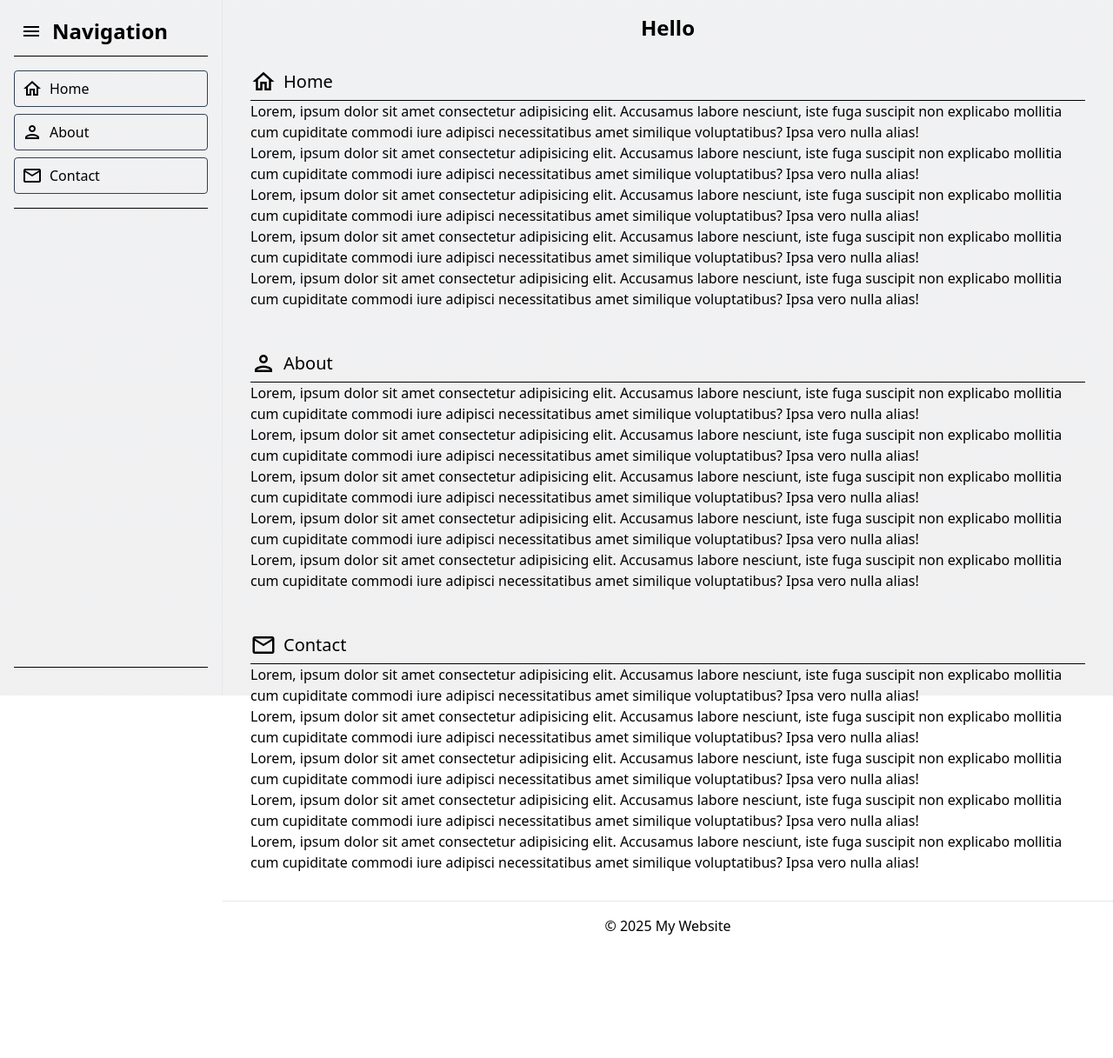
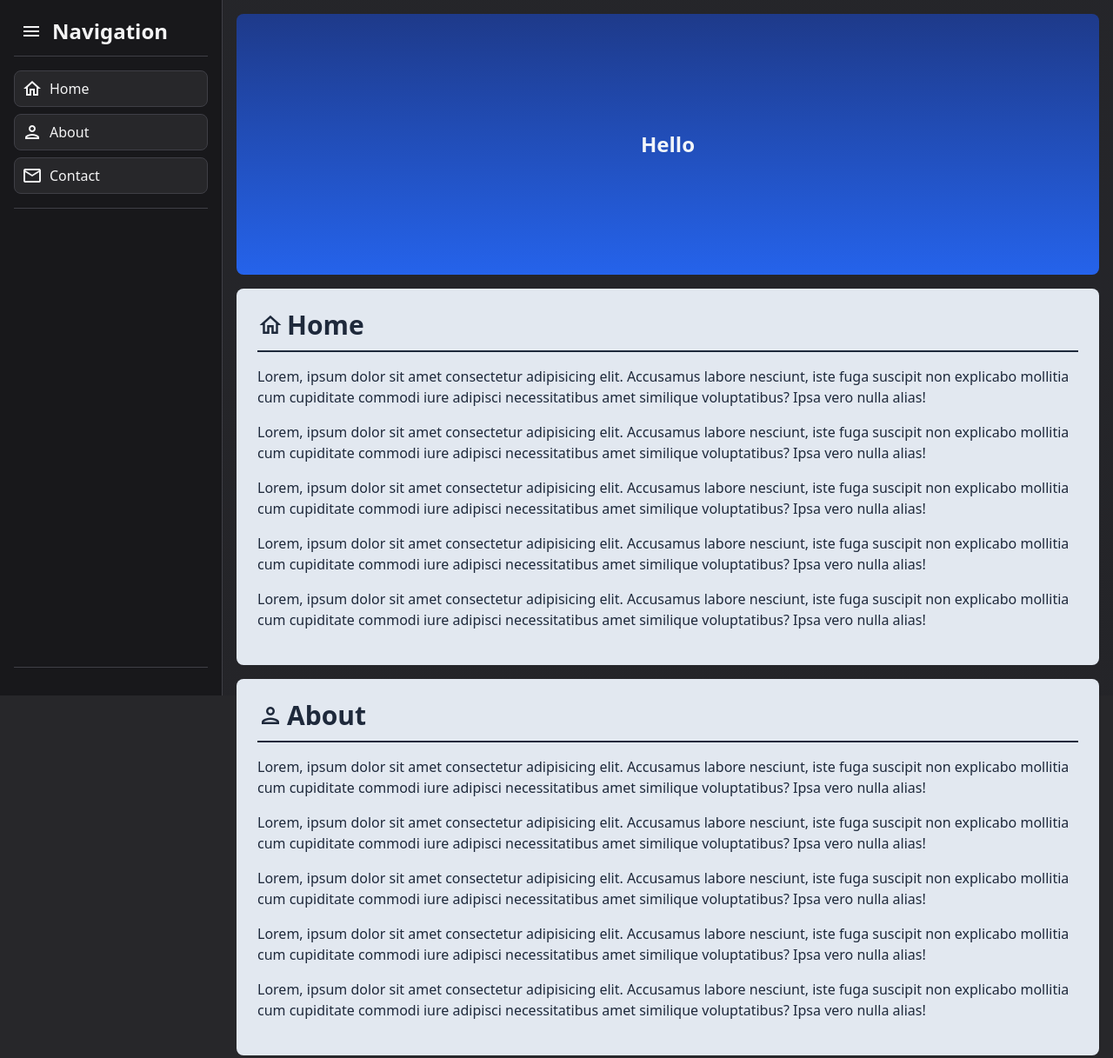
Before and after one commit to dfmirick/dfmirick.github.io, a plain HTML site: page index.html in a window 1280 px wide. Shown: the top 1217 px of the page at 87% size. Before the commit the page ends 1093 px from the top, so only its background shows below. Drawn offline with nearby package versions, Linux system fonts and the light colour scheme.

Commit message:
refactor: finish Tailwind migration

```diff
--- a/index.html
+++ b/index.html
@@ -10,72 +10,78 @@
     <link rel="stylesheet" href="style.css">
     <title>My Website</title>
 </head>
-<body>
+<body class="bg-zinc-800">
 
     <!-- Sidebar -->
-    <aside id="sidebar" class="flex flex-col border-r p-4">
+    <aside id="sidebar" class="flex flex-col bg-zinc-900 text-zinc-100 border-r border-zinc-700 p-4">
         <div class="flex items-center overflow-hidden gap-1">
-            <button id="sidebar-toggle" class="flex items-center justify-center p-2 rounded hover:bg-slate-800 transition-colors duration-200">
+            <button id="sidebar-toggle" class="flex items-center justify-center p-2 rounded-lg hover:bg-zinc-800 transition-colors duration-200">
                 <span class="material-icons-outlined">menu</span>
             </button>
             <h2 class="text-2xl font-semibold">Navigation</h2>
         </div>
-        <hr class="mt-2 mb-4">
+        <hr class="mt-2 mb-4 border-zinc-700">
         <ul id="navigation-list" class="flex flex-col gap-2">
             <li>
-                <a href="#main-section-home" class="flex items-center overflow-hidden p-2 gap-2 border border-slate-700 rounded hover:bg-slate-800 hover:border-transparent transition-colors duration-200">
+                <a href="#main-section-home" class="flex items-center overflow-hidden p-2 gap-2 rounded-lg bg-zinc-800 border border-zinc-700 hover:bg-zinc-700 transition-colors duration-200">
                     <span class="material-icons-outlined">home</span>
                     <span>Home</span>
                 </a>
             </li>
             <li>
-                <a href="#main-section-about" class="flex items-center overflow-hidden p-2 gap-2 border border-slate-700 rounded hover:bg-slate-800 hover:border-transparent transition-colors duration-200">
+                <a href="#main-section-about" class="flex items-center overflow-hidden p-2 gap-2 rounded-lg bg-zinc-800 border border-zinc-700 hover:bg-zinc-700 transition-colors duration-200">
                     <span class="material-icons-outlined">person</span>
                     <span>About</span>
                 </a>
             </li>
             <li>
-                <a href="#main-section-contact" class="flex items-center overflow-hidden p-2 gap-2 border border-slate-700 rounded hover:bg-slate-800 hover:border-transparent transition-colors duration-200">
+                <a href="#main-section-contact" class="flex items-center overflow-hidden p-2 gap-2 rounded-lg bg-zinc-800 border border-zinc-700 hover:bg-zinc-700 transition-colors duration-200">
                     <span class="material-icons-outlined">mail</span>
                     <span>Contact</span>
                 </a>
             </li>
         </ul>
-        <hr class="my-4">
+        <hr class="my-4 border-zinc-700">
         <div class="grow"></div>
-        <hr class="my-4">
+        <hr class="my-4 border-zinc-700">
         <!-- Theme switcher removed for single color scheme -->
     </aside>
 
      <!-- Body Content -->
     <div class="flex flex-col">
         <!-- Main Content -->
-        <div class="flex-1 flex flex-col gap-3 p-4">
-            <header class="rounded">
-                <h1 class="font-bold mb-0 text-center text-2xl">Hello</h1>
+        <div class="flex-1 flex flex-col gap-4 p-4">
+            <header class="h-[300px] rounded-lg flex items-center justify-center bg-gradient-to-b from-blue-900 to-blue-600">
+                <h1 class="font-bold mb-0 text-center text-2xl text-slate-100">Hello</h1>
             </header>
-            <main class="flex flex-col gap-3">
-                <div class="p-4 rounded-lg">
-                    <h2 id="main-section-home" class="inline-flex items-center gap-2 text-xl"><span class="material-icons-outlined text-3xl">home</span>Home</h2>
-                    <hr>
+            <main class="flex flex-col gap-4">
+                <div id="main-section-home" class="scroll-mt-[16px] p-6 rounded-lg text-slate-800 bg-slate-200 border-zinc-700">
+                    <div class="inline-flex font-bold text-3xl gap-1">
+                        <span class="material-icons-outlined text-3xl">home</span>Home
+                    </div>
+                    <hr class="mt-2 mb-4 border-t-2 border-t-slate-800">
                     <p>Lorem, ipsum dolor sit amet consectetur adipisicing elit. Accusamus labore nesciunt, iste fuga suscipit non explicabo mollitia cum cupiditate commodi iure adipisci necessitatibus amet similique voluptatibus? Ipsa vero nulla alias!</p>
                     <p>Lorem, ipsum dolor sit amet consectetur adipisicing elit. Accusamus labore nesciunt, iste fuga suscipit non explicabo mollitia cum cupiditate commodi iure adipisci necessitatibus amet similique voluptatibus? Ipsa vero nulla alias!</p>
                     <p>Lorem, ipsum dolor sit amet consectetur adipisicing elit. Accusamus labore nesciunt, iste fuga suscipit non explicabo mollitia cum cupiditate commodi iure adipisci necessitatibus amet similique voluptatibus? Ipsa vero nulla alias!</p>
                     <p>Lorem, ipsum dolor sit amet consectetur adipisicing elit. Accusamus labore nesciunt, iste fuga suscipit non explicabo mollitia cum cupiditate commodi iure adipisci necessitatibus amet similique voluptatibus? Ipsa vero nulla alias!</p>
                     <p>Lorem, ipsum dolor sit amet consectetur adipisicing elit. Accusamus labore nesciunt, iste fuga suscipit non explicabo mollitia cum cupiditate commodi iure adipisci necessitatibus amet similique voluptatibus? Ipsa vero nulla alias!</p>
                 </div>
-                <div class="p-4 rounded-lg">
-                    <h2 id="main-section-about" class="inline-flex items-center gap-2 text-xl"><span class="material-icons-outlined text-3xl">person</span>About</h2>
-                    <hr>
+                <div id="main-section-about" class="scroll-mt-[16px] p-6 rounded-lg text-slate-800 bg-slate-200 border-zinc-700">
+                    <div class="inline-flex font-bold text-3xl gap-1">
+                        <span class="material-icons-outlined text-3xl">person</span>About
+                    </div>
+                    <hr class="mt-2 mb-4 border-t-2 border-t-slate-800">
                     <p>Lorem, ipsum dolor sit amet consectetur adipisicing elit. Accusamus labore nesciunt, iste fuga suscipit non explicabo mollitia cum cupiditate commodi iure adipisci necessitatibus amet similique voluptatibus? Ipsa vero nulla alias!</p>
                     <p>Lorem, ipsum dolor sit amet consectetur adipisicing elit. Accusamus labore nesciunt, iste fuga suscipit non explicabo mollitia cum cupiditate commodi iure adipisci necessitatibus amet similique voluptatibus? Ipsa vero nulla alias!</p>
                     <p>Lorem, ipsum dolor sit amet consectetur adipisicing elit. Accusamus labore nesciunt, iste fuga suscipit non explicabo mollitia cum cupiditate commodi iure adipisci necessitatibus amet similique voluptatibus? Ipsa vero nulla alias!</p>
                     <p>Lorem, ipsum dolor sit amet consectetur adipisicing elit. Accusamus labore nesciunt, iste fuga suscipit non explicabo mollitia cum cupiditate commodi iure adipisci necessitatibus amet similique voluptatibus? Ipsa vero nulla alias!</p>
                     <p>Lorem, ipsum dolor sit amet consectetur adipisicing elit. Accusamus labore nesciunt, iste fuga suscipit non explicabo mollitia cum cupiditate commodi iure adipisci necessitatibus amet similique voluptatibus? Ipsa vero nulla alias!</p>
                 </div>
-                <div class="p-4 rounded-lg">
-                    <h2 id="main-section-contact" class="inline-flex items-center gap-2 text-xl"><span class="material-icons-outlined text-3xl">mail</span>Contact</h2>
-                    <hr>
+                <div id="main-section-contact" class="scroll-mt-[16px] p-6 rounded-lg text-slate-800 bg-slate-200 border-zinc-700">
+                    <div class="inline-flex font-bold text-3xl gap-1">
+                        <span class="material-icons-outlined text-3xl">mail</span>Contact
+                    </div>
+                    <hr class="mt-2 mb-4 border-t-2 border-t-slate-800">
                     <p>Lorem, ipsum dolor sit amet consectetur adipisicing elit. Accusamus labore nesciunt, iste fuga suscipit non explicabo mollitia cum cupiditate commodi iure adipisci necessitatibus amet similique voluptatibus? Ipsa vero nulla alias!</p>
                     <p>Lorem, ipsum dolor sit amet consectetur adipisicing elit. Accusamus labore nesciunt, iste fuga suscipit non explicabo mollitia cum cupiditate commodi iure adipisci necessitatibus amet similique voluptatibus? Ipsa vero nulla alias!</p>
                     <p>Lorem, ipsum dolor sit amet consectetur adipisicing elit. Accusamus labore nesciunt, iste fuga suscipit non explicabo mollitia cum cupiditate commodi iure adipisci necessitatibus amet similique voluptatibus? Ipsa vero nulla alias!</p>
@@ -85,7 +91,7 @@
             </main>
         </div>
          <!-- Footer -->
-        <footer class="border-t p-4">
+        <footer class="p-4 bg-zinc-900 text-zinc-100 border-t border-zinc-700">
             <p class="text-center">&copy; 2025 My Website</p>
         </footer>
     </div>
--- a/style.css
+++ b/style.css
@@ -20,18 +20,12 @@ html::before {
     user-select: none;
 }
 
-hr {
-    border-top: 1px solid black;
-}
-
 main h2 {
     scroll-margin-top: 75px;
 }
 
 #sidebar {
     position: fixed;
-    top: 0;
-    left: 0;
     width: var(--sidebar-expanded-width);
     height: 100vh;
     overflow: hidden;
@@ -42,10 +36,6 @@ main h2 {
     width: var(--sidebar-collapsed-width);
 }
 
-/* #sidebar.collapsed a span:nth-child(2) {
-    display: none;
-} */
-
 #sidebar + div {
     margin-left: var(--sidebar-expanded-width);
     transition: margin-left 0.3s ease;
@@ -55,3 +45,7 @@ main h2 {
 #sidebar.collapsed + div {
     margin-left: var(--sidebar-collapsed-width);
 }
+
+p {
+    margin-bottom: 1em !important;
+}
```
